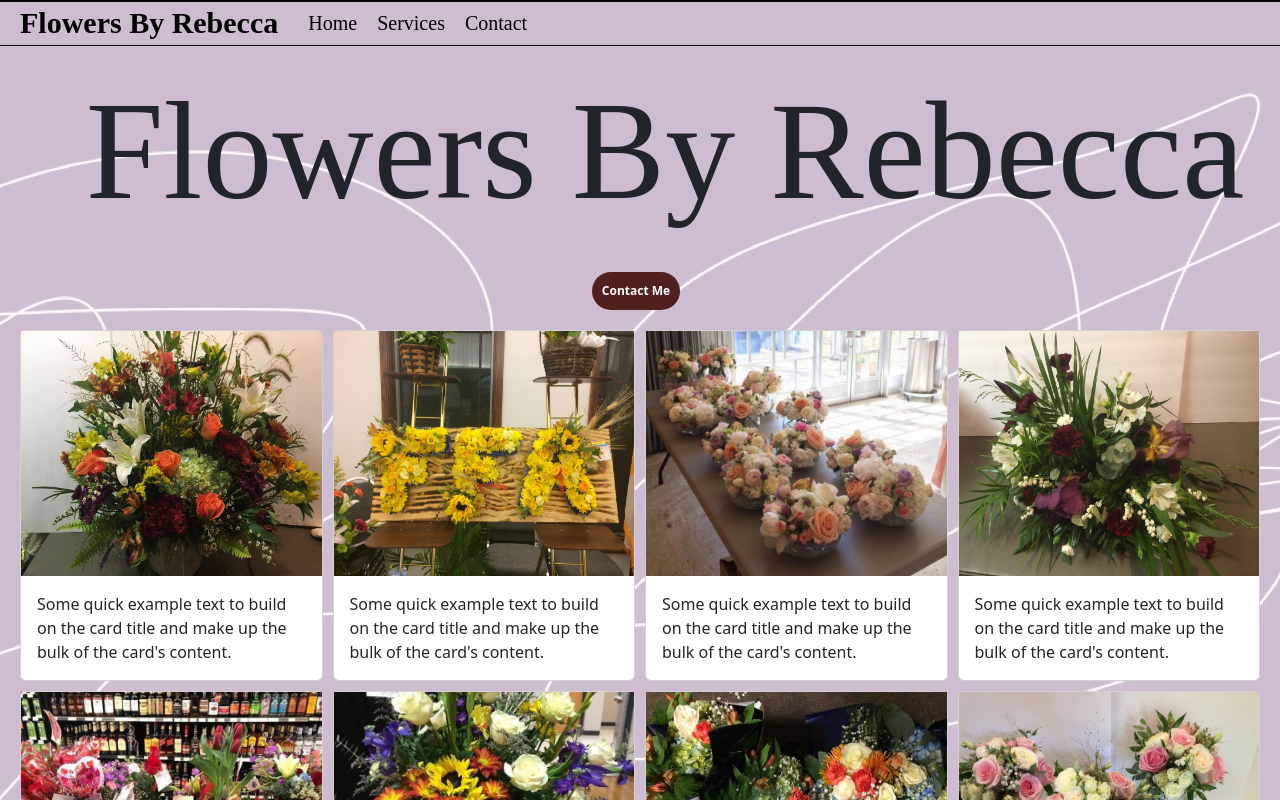
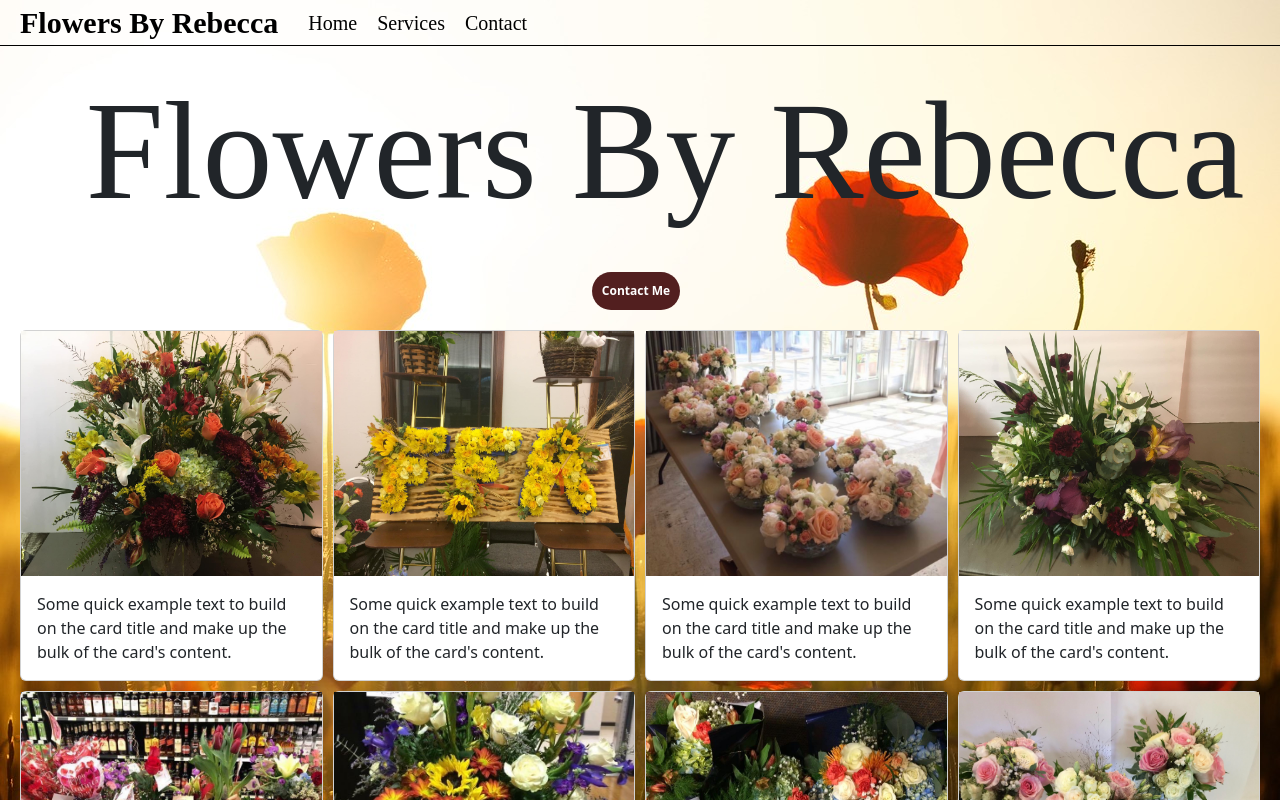
Before and after one commit to AlexOcegueda/FlowersByRebecca, a React (Create React App) app: page / in a window 1280 px wide. Shown: the top 800 px of the page. Built offline with nearby package versions, Linux system fonts and the light colour scheme; a web font is replaced by a local one.

Commit message:
changed background picture

```diff
--- a/src/App.css
+++ b/src/App.css
@@ -1,3 +1,7 @@
 body {
-    background-image: url('./background.jpg');
-  }
+  background: url('./background.jpg') no-repeat center center fixed;
+  -webkit-background-size: cover;
+  -moz-background-size: cover;
+  -o-background-size: cover;
+  background-size: cover;
+}
```
Also changed, not shown: src/background.jpg.
